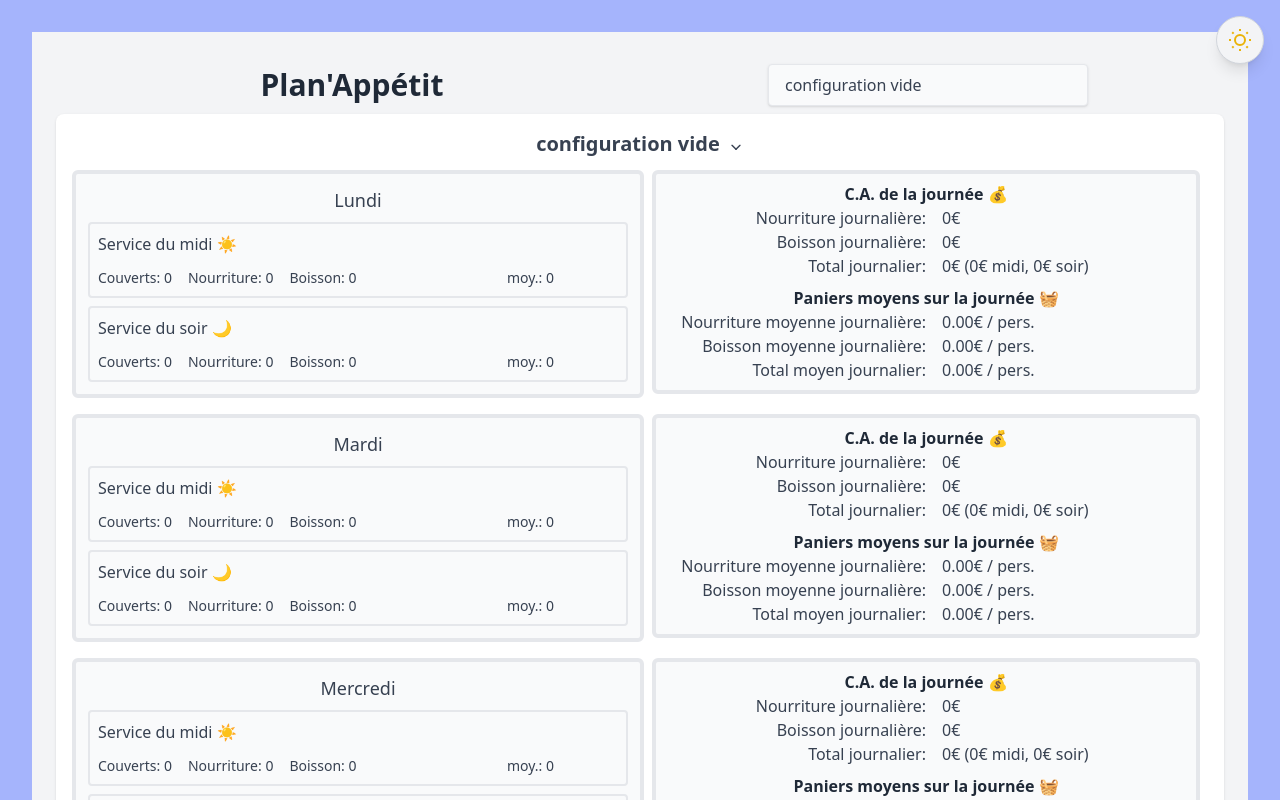
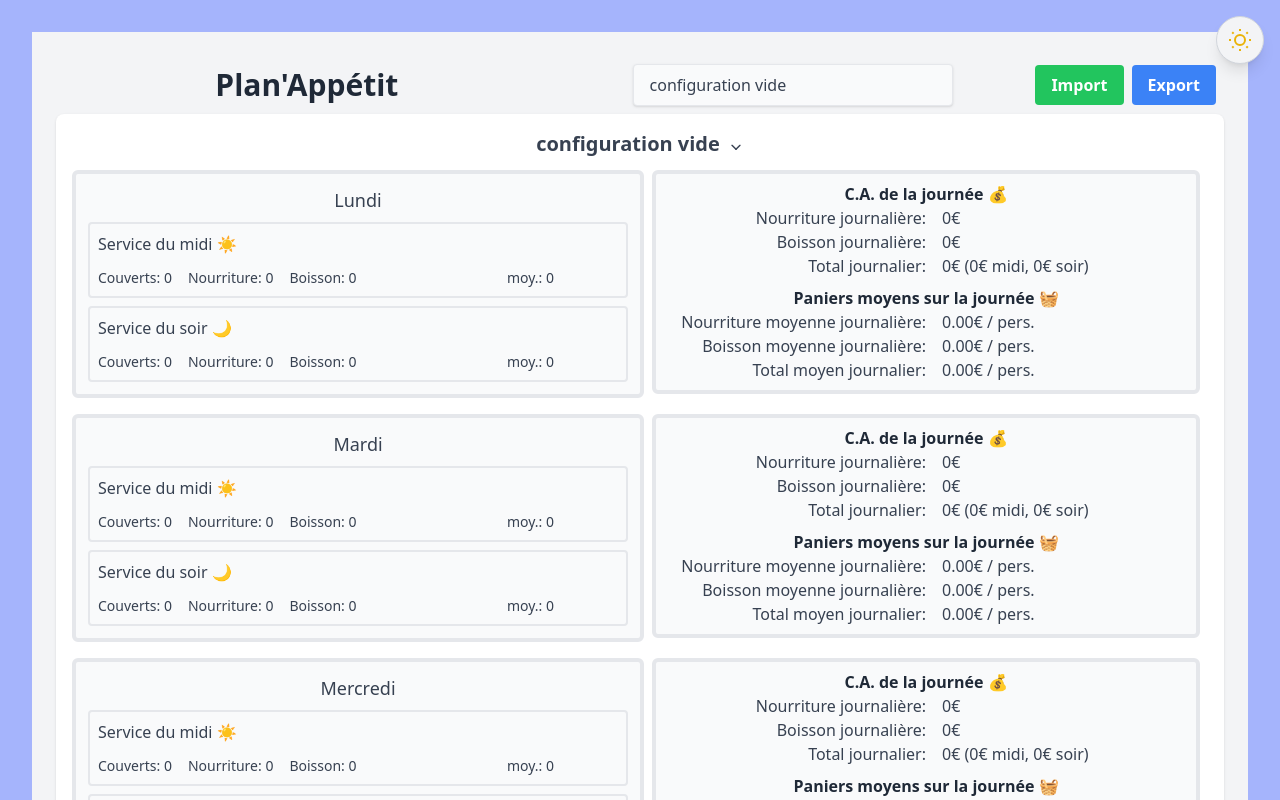
Before and after one commit to ArthurCouturier/plan-appetit, a React (Vite) app: page / in a window 1280 px wide. Shown: the top 800 px of the page. Built offline with nearby package versions, Linux system fonts and the light colour scheme; the HTML template or start-up script is replaced by a standard one.

Commit message:
feat: :sparkles: added import/export of configurations

```diff
--- a/src/api/Configurator.tsx
+++ b/src/api/Configurator.tsx
@@ -84,17 +84,24 @@ export default class Configurator {
         return null;
     }
 
-    static getLastConfigViewedNumber(): number {
+    static getLastConfigViewedNumber(): string {
         const lastConfigViewed = localStorage.getItem("lastConfigViewed");
         if (lastConfigViewed) {
-            return parseInt(lastConfigViewed);
-        } else {
-            localStorage.setItem("lastConfigViewed", "0");
-            return 0;
+            return lastConfigViewed;
         }
+        return ""
     }
 
-    static setLastConfigViewedNumber(number: number): void {
-        localStorage.setItem("lastConfigViewed", number.toString());
+    static setLastConfigViewedNumber(uuid: string): void {
+        localStorage.setItem("lastConfigViewed", uuid);
+    }
+
+    static getConfigByUuid(uuid: string): ConfigurationInterface {
+        const configurations = Configurator.fetchConfigurations();
+        const config = configurations.find((config) => config.uuid === uuid);
+        if (config) {
+            return config;
+        }
+        return configurations[0];
     }
 }
--- a/src/components/ConfigurationSelector.tsx
+++ b/src/components/ConfigurationSelector.tsx
@@ -4,14 +4,16 @@ import ConfigurationInterface from "../api/ConfigurationInterface";
 import ConfirmationPopUp from "./ConfirmationPopUp";
 
 export default function ConfigurationSelector({
+    configurations,
+    setConfigurations,
     actualConfig,
     onSelect
 }: {
+    configurations: ConfigurationInterface[];
+    setConfigurations: (configs: ConfigurationInterface[]) => void;
     actualConfig: ConfigurationInterface;
     onSelect: (selectedConfig: ConfigurationInterface) => void;
 }) {
-
-    const [configurations, setConfigurations] = useState(Configurator.fetchConfigurations());
     const [selectedConfig, setSelectedConfig] = useState<ConfigurationInterface>(actualConfig);
     const [isOpen, setIsOpen] = useState(false);
 
@@ -47,8 +49,9 @@ export default function ConfigurationSelector({
     const handleConfirmDelete = () => {
         if (configToDelete) {
             Configurator.deleteConfiguration(configToDelete);
-            if (actualConfig === configToDelete) {
+            if (actualConfig.uuid === configToDelete.uuid) {
                 setSelectedConfig(configurations[0]);
+                onSelect(configurations[0]);
             }
             setConfigurations(Configurator.fetchConfigurations());
         }
--- /dev/null
+++ b/src/components/DataImport.tsx
@@ -0,0 +1,93 @@
+import { ChangeEvent, useRef } from "react";
+
+function exportData(datakey: string) {
+    const storedData = localStorage.getItem(datakey);
+    if (!storedData) {
+        alert(`Aucune donnée trouvée dans le localStorage (clé ${datakey}).`);
+        return;
+    }
+
+    const blob = new Blob([storedData], { type: 'application/json' });
+
+    const url = URL.createObjectURL(blob);
+
+    const link = document.createElement('a');
+    link.download = `plan-appetit_configuration_${Date.now()}.json`;
+    link.href = url;
+    link.click();
+
+    URL.revokeObjectURL(url);
+}
+
+function importData(datakey: string, file: File, callback: () => void) {
+    const reader = new FileReader();
+
+    reader.onload = (event) => {
+        const fileText = event.target?.result as string;
+        const jsonData = JSON.parse(fileText);
+
+        localStorage.setItem(datakey, JSON.stringify(jsonData));
+
+        alert(`Importation réussie ! Les données ont été enregistrées dans localStorage (clé '${datakey}').`);
+        callback();
+    };
+
+    reader.onerror = (event) => {
+        alert('Une erreur est survenue lors de la lecture du fichier.');
+        console.error(event);
+    };
+
+    reader.readAsText(file);
+}
+
+export function ExportButton() {
+    const handleExport = () => {
+        exportData('configurations');
+    };
+
+    return (
+        <button
+            onClick={handleExport}
+            className="bg-blue-500 hover:bg-blue-600 text-white font-bold py-2 px-4 rounded"
+        >
+            Export
+        </button>
+    );
+};
+
+export function ImportButton({
+    fetchConfigs
+}: {
+    fetchConfigs: () => void;
+}) {
+    const fileInputRef = useRef<HTMLInputElement>(null);
+
+    const handleImportClick = () => {
+        fileInputRef.current?.click();
+    };
+
+    const handleFileChange = async (event: ChangeEvent<HTMLInputElement>) => {
+        const file = event.target.files?.[0];
+        if (!file) return;
+        importData('configurations', file, fetchConfigs);
+    };
+
+    return (
+        <>
+            <button
+                onClick={handleImportClick}
+                className="bg-green-500 hover:bg-green-600 text-white font-bold py-2 px-4 rounded mr-2"
+            >
+                Import
+            </button>
+
+            <input
+                type="file"
+                accept="application/json"
+                ref={fileInputRef}
+                onChange={handleFileChange}
+                className="hidden"
+            />
+        </>
+    );
+};
--- a/src/pages/Planning.tsx
+++ b/src/pages/Planning.tsx
@@ -4,14 +4,24 @@ import Configurator from "../api/Configurator";
 import Week from "../components/Week";
 import Statistics from "../components/Statistics";
 import ConfigurationSelector from "../components/ConfigurationSelector";
+import { ExportButton, ImportButton } from "../components/DataImport";
 
 export default function Planning() {
 
     const [configs, setConfigs] = useState<ConfigurationInterface[]>(Configurator.fetchConfigurations());
 
-    const [lastConfigViewedNumber, setLastConfigViewedNumber] = useState<number>(Configurator.getLastConfigViewedNumber());
+    const [lastConfigViewedNumber, setLastConfigViewedNumber] = useState<string>(Configurator.getLastConfigViewedNumber());
 
-    const [actualConfig, setActualConfig] = useState<ConfigurationInterface>(configs[lastConfigViewedNumber]);
+    const [actualConfig, setActualConfig] = useState<ConfigurationInterface>(Configurator.getConfigByUuid(lastConfigViewedNumber));
+
+    const handleFetchConfigurations = () => {
+        setConfigs(Configurator.fetchConfigurations());
+        const config = Configurator.getConfigByUuid(lastConfigViewedNumber);
+        setLastConfigViewedNumber(config.uuid);
+        setActualConfig(config);
+        console.log("configs", configs);
+        console.log("actual config", actualConfig);
+    }
 
     const handleSaveConfig = (config: ConfigurationInterface) => {
         Configurator.updateConfiguration(configs, config);
@@ -19,12 +29,10 @@ export default function Planning() {
     }
 
     const handleSetActualConfig = (config: ConfigurationInterface) => {
-        const index = configs.findIndex((conf) => conf.name === config.name);
-        if (index !== -1) {
-            setActualConfig(config);
-            setLastConfigViewedNumber(index);
-            Configurator.setLastConfigViewedNumber(index);
-        }
+        const uuid = config.uuid;
+        setActualConfig(config);
+        setLastConfigViewedNumber(uuid);
+        Configurator.setLastConfigViewedNumber(uuid);
     }
 
     return (
@@ -33,8 +41,10 @@ export default function Planning() {
                 <div className="flex w-full items-center p-2">
                     <h1 className="flex-1 text-3xl font-bold text-textPrimary">Plan'Appétit</h1>
                     <div className="flex flex-1 justify-center">
-                        <ConfigurationSelector actualConfig={actualConfig} onSelect={handleSetActualConfig} />
+                        <ConfigurationSelector configurations={configs} setConfigurations={setConfigs} actualConfig={actualConfig} onSelect={handleSetActualConfig} />
                     </div>
+                    <ImportButton fetchConfigs={handleFetchConfigurations} />
+                    <ExportButton />
                 </div>
                 <div className="flex">
                     <Week config={actualConfig} saveConfig={handleSaveConfig} />
```
